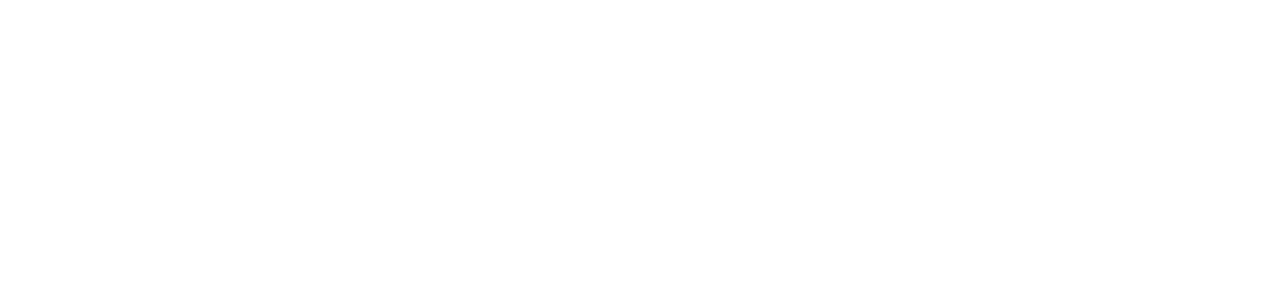
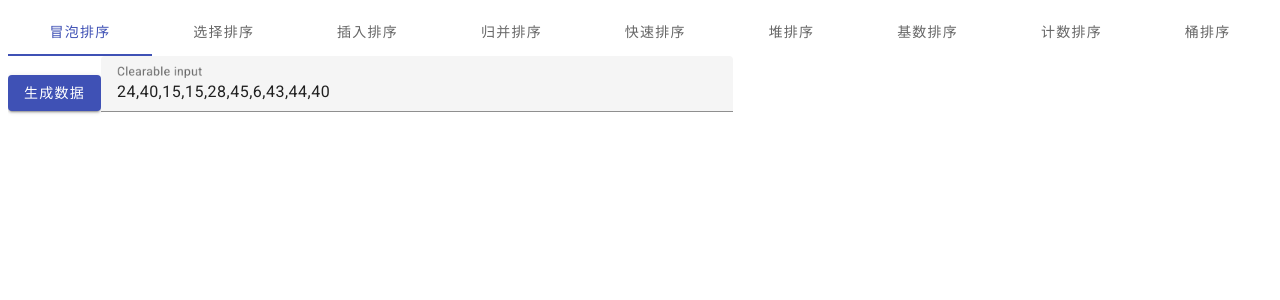
Before and after one commit to hekai97/visualAlgorithm, an Angular app: page /sorting in a window 1280 px wide. Before the commit this address led to /. Shown: the top 300 px of the page. Built offline with nearby package versions, Linux system fonts and the light colour scheme.

Commit message:
生成了排序组件。

```diff
--- a/src/app/app-routing.module.ts
+++ b/src/app/app-routing.module.ts
@@ -2,6 +2,7 @@
 import { RouterModule, Routes } from '@angular/router';
 import { PathFindingComponent } from './path-finding/path-finding.component';
 import { IndexComponent } from './index/index.component';
+import {SortingComponent} from "./sorting/sorting.component";
 
 const routes: Routes = [
   {
@@ -12,6 +13,10 @@
     path: 'pathfinding',
     component: PathFindingComponent,
   },
+  {
+    path: 'sorting',
+    component: SortingComponent,
+  }
 ];
 
 @NgModule({
--- a/src/app/app.module.ts
+++ b/src/app/app.module.ts
@@ -17,9 +17,11 @@
 import {MatCardModule} from '@angular/material/card';
 import {MatIconModule} from "@angular/material/icon";
 import {MatGridListModule} from "@angular/material/grid-list";
+import { SortingComponent } from './sorting/sorting.component';
+import {MatTabsModule} from "@angular/material/tabs";
 
 @NgModule({
-  declarations: [AppComponent, PathFindingComponent, IndexComponent],
+  declarations: [AppComponent, PathFindingComponent, IndexComponent, SortingComponent],
   imports: [
     BrowserModule,
     AppRoutingModule,
@@ -35,6 +37,7 @@
     MatCardModule,
     MatIconModule,
     MatGridListModule,
+    MatTabsModule,
   ],
   providers: [],
   bootstrap: [AppComponent],
--- a/src/app/index/index.component.html
+++ b/src/app/index/index.component.html
@@ -14,7 +14,7 @@
       </mat-card>
     </td>
     <td>
-      <mat-card class="card">
+      <mat-card class="card" routerLink="sorting">
         <mat-card-content>
           <div class="center-text font-30">排序算法</div>
         </mat-card-content>
--- /dev/null
+++ b/src/app/sorting/sorting.component.css
@@ -0,0 +1,3 @@
+.input-area {
+  width: 50%;
+}
--- /dev/null
+++ b/src/app/sorting/sorting.component.html
@@ -0,0 +1,14 @@
+<div class="sort-main">
+  <mat-tab-group>
+    <!--  <mat-tab label="First"> Content 1 </mat-tab>-->
+    <!--  <mat-tab label="Second"> Content 2 </mat-tab>-->
+    <!--  <mat-tab label="Third"> Content 3 </mat-tab>-->
+    <mat-tab *ngFor="let tab of algorithm" label="{{tab.label}}">
+      <button mat-raised-button color="primary">生成数据</button>
+      <mat-form-field class="input-area">
+        <mat-label>Clearable input</mat-label>
+        <input matInput type="text" [(ngModel)]="sortArray" (ngModelChange)="printArray()">
+      </mat-form-field>
+    </mat-tab>
+  </mat-tab-group>
+</div>
--- /dev/null
+++ b/src/app/sorting/sorting.component.ts
@@ -0,0 +1,42 @@
+import {Component, OnInit} from '@angular/core';
+
+@Component({
+  selector: 'app-sorting',
+  templateUrl: './sorting.component.html',
+  styleUrls: ['./sorting.component.css']
+})
+export class SortingComponent implements OnInit {
+
+  constructor() {
+  }
+
+  ngOnInit(): void {
+    this.initArray();
+  }
+  // 排序的时候，设置的数字最大值
+  readonly maxNumber = 50;
+
+  algorithm = [
+    {name: "Bubble Sort", value: "bubbleSort", label: "冒泡排序"},
+    {name: "Selection Sort", value: "selectionSort", label: "选择排序"},
+    {name: "Insertion Sort", value: "insertionSort", label: "插入排序"},
+    {name: "Merge Sort", value: "mergeSort", label: "归并排序"},
+    {name: "Quick Sort", value: "quickSort", label: "快速排序"},
+    {name: "Heap Sort", value: "heapSort", label: "堆排序"},
+    {name: "Radix Sort", value: "radixSort", label: "基数排序"},
+    {name: "Counting Sort", value: "countingSort", label: "计数排序"},
+    {name: "Bucket Sort", value: "bucketSort", label: "桶排序"},
+  ];
+
+  sortArray:number[] = [];
+
+  private initArray() {
+    for (let i = 0; i < 10; i++) {
+      this.sortArray.push(Math.floor(Math.random() * this.maxNumber));
+    }
+  }
+
+  printArray() {
+    console.log(this.sortArray);
+  }
+}
```
Also changed, not shown: 1 other file (tests, documents, lock files or other folders).
